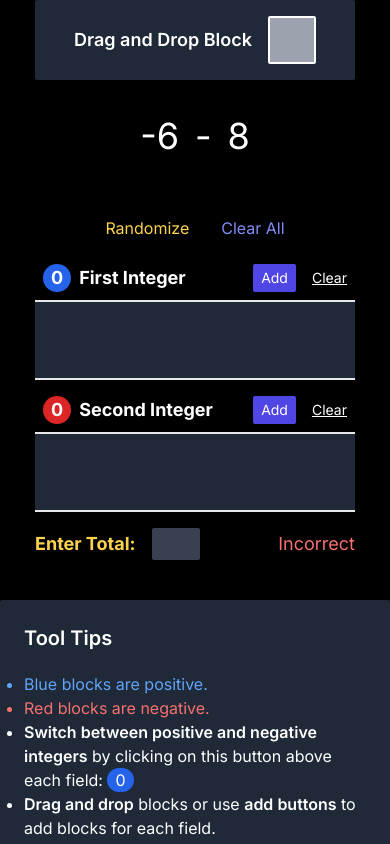
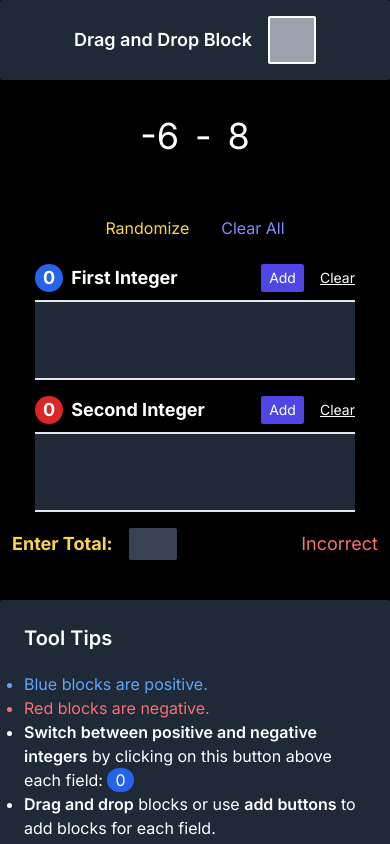
Before and after one commit to pn-code/add-sub-integers, a Next.js app: page / in a window 390 px wide. Shown: the top 844 px of the page. Built offline with nearby package versions, Linux system fonts and the light colour scheme.

Commit message:
Updated padding

```diff
--- a/app/page.tsx
+++ b/app/page.tsx
@@ -105,7 +105,7 @@ export default function Home() {
 
     return (
         <main className="bg-black text-white w-full min-h-screen flex flex-col sm:flex-row sm:gap-10 items-center sm:justify-center">
-            <div className="flex flex-col gap-8">
+            <div className="w-full flex flex-col gap-8">
                 {/* Sidebar */}
                 <section className="sm:w-[300px] bg-gray-800 rounded-sm py-4 w-full flex gap-4 items-center justify-center">
                     <h2 className="font-semibold text-lg">
@@ -149,7 +149,7 @@ export default function Home() {
 
                     {/* Positive Blocks */}
                     <section className="flex flex-col gap-2 items-center">
-                        <header className="w-full flex gap-10 justify-between px-2">
+                        <header className="w-full flex gap-10 justify-between sm:px-2">
                             <h2 className="text-lg font-bold flex gap-2">
                                 <button
                                     onClick={() =>
@@ -204,7 +204,7 @@ export default function Home() {
 
                     {/* Negative Blocks */}
                     <section className="flex flex-col gap-2 items-center">
-                        <header className="w-full flex gap-10 justify-between px-2">
+                        <header className="w-full flex gap-10 justify-between sm:px-2">
                             <h2 className="text-lg font-bold flex gap-2">
                                 <button
                                     onClick={() =>
@@ -257,7 +257,7 @@ export default function Home() {
                         </section>
                     </section>
 
-                    <section className="flex gap-4 justify-between items-center w-full">
+                    <section className="flex gap-4 justify-between items-center w-full px-3">
                         <section className="flex gap-4 items-center">
                             <label
                                 htmlFor="total"
```
